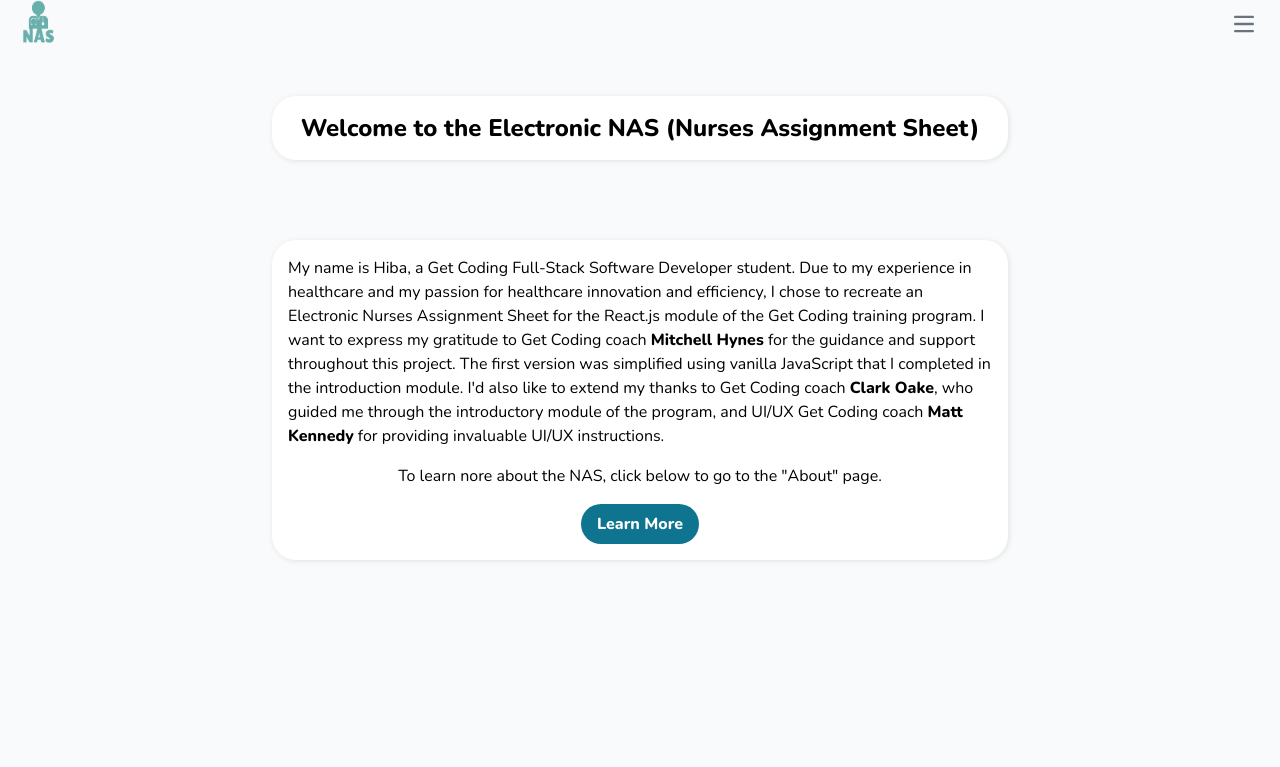
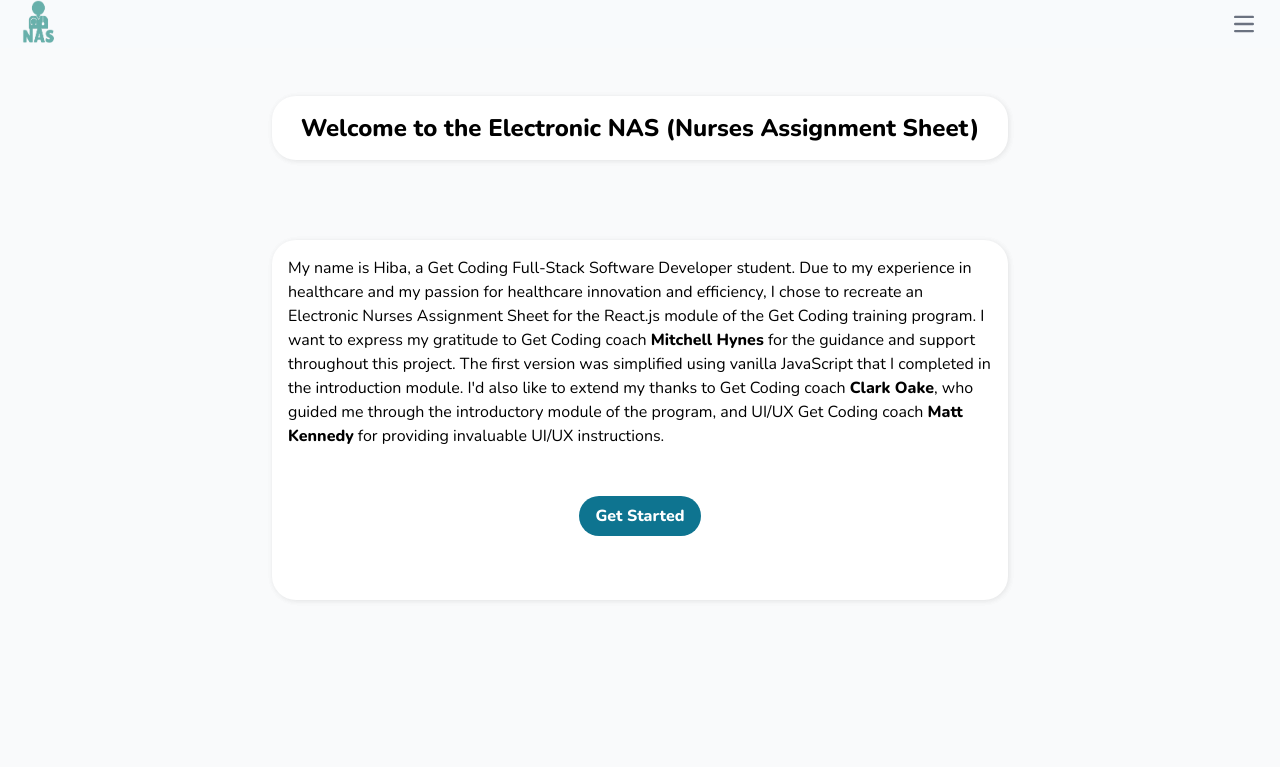
Before and after one commit to Hiba-Mohamed/NAS-Full-Stack-App, a React (Vite) app: page / in a window 1280 px wide. Shown: the top 767 px of the page. Built offline with nearby package versions, Linux system fonts and the light colour scheme.

Commit message:
hospital View

```diff
--- a/src/components/header/header.tsx
+++ b/src/components/header/header.tsx
@@ -73,22 +73,13 @@ export function Heading() {
             </li>
             <li>
               <Link
-                to="/startSheet"
+                to="/hospitalView"
                 className="block py-2 pl-3 pr-4 text-gray-900 rounded hover:text-green"
                 onClick={() => setOpen(!open)}
               >
-                Create New Shift
-              </Link>
+Hospital Units              </Link>
             </li>
-            <li>
-              <Link
-                to="/shiftHistory"
-                className="block py-2 pl-3 pr-4 text-gray-900 rounded hover:text-green"
-                onClick={() => setOpen(!open)}
-              >
-                Shift Record
-              </Link>
-            </li>
+
             <li>
               <Link
                 to="/about"
--- a/src/pages/introPage.tsx
+++ b/src/pages/introPage.tsx
@@ -23,15 +23,13 @@ export function LandingPage() {
             module of the program, and UI/UX Get Coding coach{" "}
             <strong>Matt Kennedy</strong> for providing invaluable UI/UX instructions.
           </p>
-          <p className="py-4">
-            To learn nore about the NAS, click below to go to the "About" page.
-          </p>
+
           <Link
-            to="/about"
-            className="bg-cyan-700 hover:bg-cyan-800 text-white font-bold py-2 px-4 rounded-3xl focus:outline-none focus:shadow-outline"
+            to="/getStarted"
+            className="bg-cyan-700 hover:bg-cyan-800 text-white font-bold py-2 px-4 rounded-3xl my-12 focus:outline-none focus:shadow-outline"
           >
             {" "}
-            Learn More
+            Get Started
           </Link>
         </div>
       </div>
```
